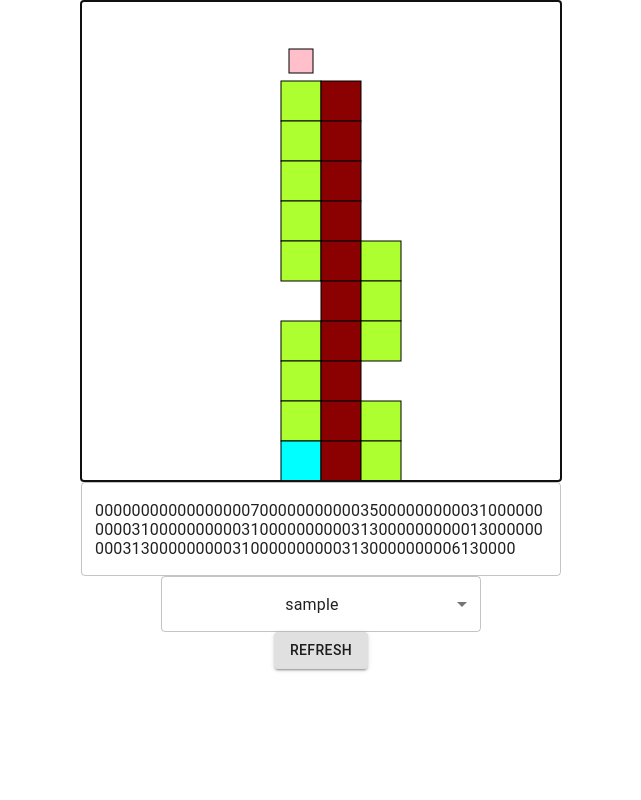
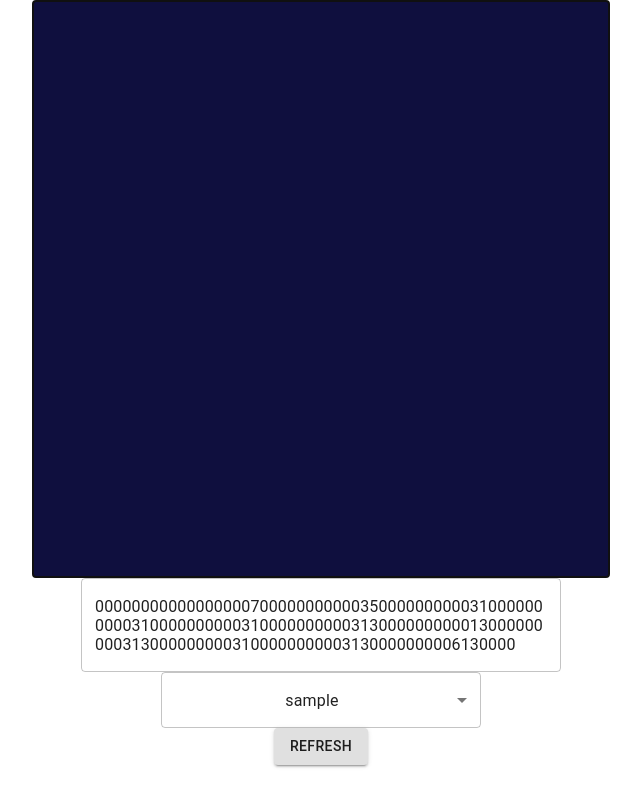
Before and after one commit to ukikagi/pink-virus-puzzle, a React (Create React App) app: page / in a window 1280 px wide. Shown: the whole page, without its empty margins (319-960 px from the left). Built offline with nearby package versions, Linux system fonts and the light colour scheme.

Commit message:
Use 3rd-party tileset

```diff
--- a/src/App.tsx
+++ b/src/App.tsx
@@ -1,8 +1,8 @@
 import React, { useState } from "react";
 import { createModel, dig, GameModel, move, reset } from "./game";
 import "./App.css";
-import Board from "./Board";
-import { parseLevel } from "./level";
+import Board, { CELL_H, CELL_W } from "./Board";
+import { LEVEL_NROW, LEVEL_NCOL, parseLevel } from "./level";
 import { Direction } from "./point";
 import { sampleLevels } from "./sampleLevel";
 import { Box, Button, MenuItem, Select, TextField } from "@material-ui/core";
@@ -69,8 +69,8 @@ function App() {
         tabIndex={0}
         onKeyDown={onKeyDown}
         gameModel={gameModel}
-        width={480}
-        height={480}
+        width={CELL_W * LEVEL_NCOL}
+        height={CELL_H * LEVEL_NROW}
       />
       <TextField
         value={levelString}
--- a/src/Board.tsx
+++ b/src/Board.tsx
@@ -3,19 +3,23 @@ import { Tile } from "./level";
 import { Point } from "./point";
 import { fieldToTiles } from "./field";
 import { GameModel } from "./game";
+import tileset from "./oubliette_tileset_transparent.png";
 
-const BLOCK_W = 40;
-const BLOCK_H = 40;
+const TILE_W = 16;
+const TILE_H = 16;
 
-const Color = {
-  [Tile.BLANK]: "",
-  [Tile.BRICK]: "DarkRed",
-  [Tile.BLOCK]: "DarkCyan",
-  [Tile.LADDER]: "GreenYellow",
-  [Tile.ROPE]: "Khaki",
-  [Tile.EXIT]: "Red",
-  [Tile.JEWEL]: "Cyan",
-  [Tile.CHARA]: "",
+export const CELL_W = TILE_W * 3;
+export const CELL_H = TILE_H * 3;
+
+const TilePos = {
+  [Tile.BLANK]: { x: 6, y: 5 },
+  [Tile.BRICK]: { x: 4, y: 0 },
+  [Tile.BLOCK]: { x: 3, y: 0 },
+  [Tile.LADDER]: { x: 5, y: 4 },
+  [Tile.ROPE]: { x: 6, y: 2 },
+  [Tile.EXIT]: { x: 3, y: 3 },
+  [Tile.JEWEL]: { x: 4, y: 3 },
+  [Tile.CHARA]: { x: 1, y: 7 },
 };
 
 interface BoardProps {
@@ -26,52 +30,66 @@ interface BoardProps {
   onKeyDown: (event: React.KeyboardEvent<HTMLCanvasElement>) => void;
 }
 
-function drawBlock(
+function drawCell(
   context: CanvasRenderingContext2D,
+  tileset: HTMLImageElement,
   { x, y }: Point,
-  color: string
+  tile: Tile
 ) {
-  context.fillStyle = color;
-  context.fillRect(BLOCK_W * x, BLOCK_H * y, BLOCK_W, BLOCK_H);
-  context.strokeRect(BLOCK_W * x, BLOCK_H * y, BLOCK_W, BLOCK_H);
+  const { x: tilePosX, y: tilePosY } = TilePos[tile];
+  context.drawImage(
+    tileset,
+    tilePosX * TILE_W + 0.25,
+    tilePosY * TILE_H + 0.25,
+    TILE_W - 0.25,
+    TILE_H - 0.25,
+    CELL_W * x,
+    CELL_H * y,
+    CELL_W,
+    CELL_H
+  );
 }
 
 function drawChara(
   context: CanvasRenderingContext2D,
-  { x, y }: Point,
-  beated: boolean
+  tileset: HTMLImageElement,
+  point: Point
 ) {
-  const cornerX = BLOCK_W * (x + 0.2);
-  const cornerY = BLOCK_H * (y + 0.2);
-  const width = BLOCK_W * 0.6;
-  const height = BLOCK_H * 0.6;
+  drawCell(context, tileset, point, Tile.CHARA);
+}
 
-  context.fillStyle = beated ? "Yellow" : "Pink";
-  context.fillRect(cornerX, cornerY, width, height);
-  context.strokeRect(cornerX, cornerY, width, height);
+function loadImage() {
+  const image = new Image();
+  image.src = tileset;
+  return image;
 }
 
 export default function Board(props: BoardProps) {
   const canvasRef = useRef<HTMLCanvasElement>(null);
+  const tilesetImageRef = useRef(loadImage());
 
   useEffect(() => {
-    const canvas = canvasRef.current;
-    if (!canvas) {
-      return;
-    }
+    const canvas = canvasRef.current!;
+    if (!canvas) return;
+
     canvas.focus();
     const context = canvas.getContext("2d")!;
 
+    context.fillStyle = "#0f0f3e";
+    context.fillRect(0, 0, props.width, props.height);
+
+    const tileset = tilesetImageRef.current;
     const { field, chara, beated } = props.gameModel;
     fieldToTiles(field)
       .filter(({ tile }) => tile !== Tile.BLANK)
       .forEach(({ point, tile }) => {
-        drawBlock(context, point, Color[tile]);
+        drawCell(context, tileset, point, tile);
       });
-    drawChara(context, chara, beated);
+    if (!beated) drawChara(context, tileset, chara);
 
     return () => context.clearRect(0, 0, props.width, props.height);
   });
+
   return (
     <canvas
       ref={canvasRef}
--- a/src/level.ts
+++ b/src/level.ts
@@ -17,13 +17,13 @@ export interface Level {
   height: number;
 }
 
-const FIXED_HEIGHT = 12;
-const FIXED_WIDTH = 12;
+export const LEVEL_NROW = 12;
+export const LEVEL_NCOL = 12;
 
 export function parseLevel(
   data: string,
-  height: number = FIXED_HEIGHT,
-  width: number = FIXED_WIDTH
+  height: number = LEVEL_NROW,
+  width: number = LEVEL_NCOL
 ): Level {
   console.assert(data.length === width * height);
   const field = range(height).map((y) =>
```
Also changed, not shown: src/oubliette_tileset_transparent.png (added), 1 other file (tests, documents, lock files or other folders).
